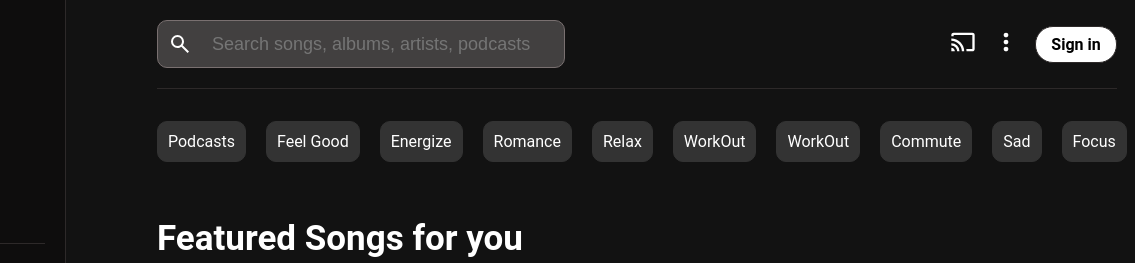
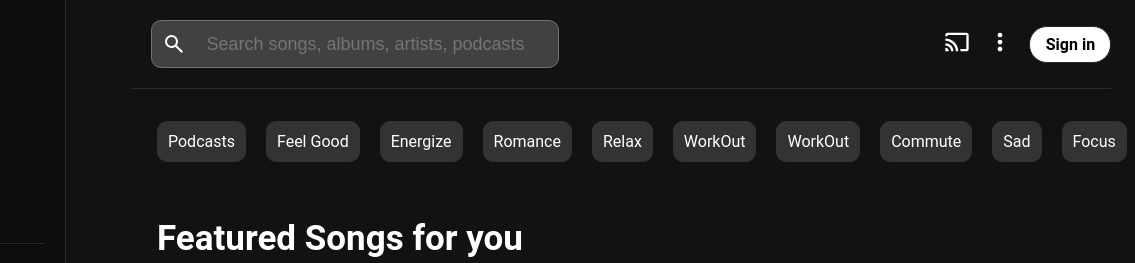
Before and after one commit to Sajaldwivedi/YT-Music-Clone, a plain HTML site: page index.html in a window 1280 px wide. Shown: the top 263 px of the page, 145-1280 px from the left. Drawn offline with Linux system fonts and the light colour scheme.

Commit message:
Update style.css

```diff
--- a/style.css
+++ b/style.css
@@ -150,7 +150,9 @@ hr {
     background-color:#121212;
     top: 0;
     padding-top: 20px;
-    width:75vw
+    width:75vw;
+    margin-left: -2vw;
+    padding-left: 20px;
 }
 
 .righticons {
```
